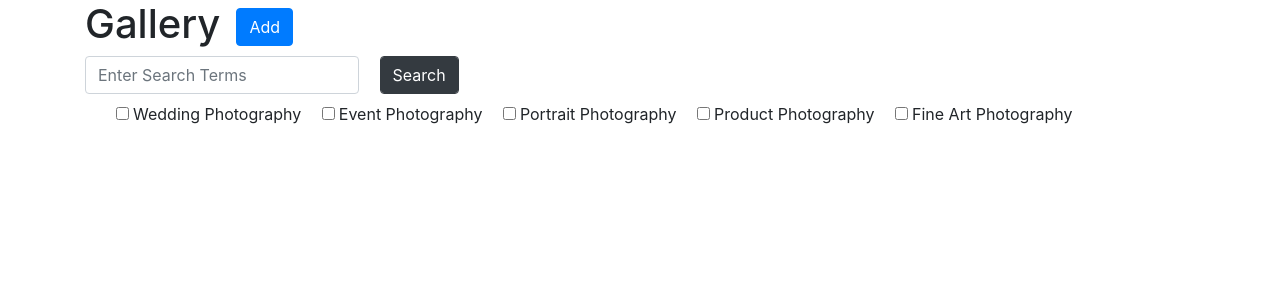
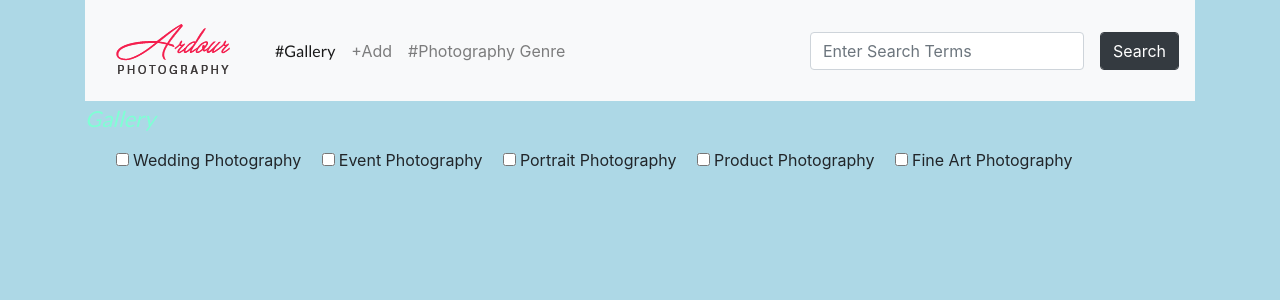
Before and after one commit to deniseleechewwoon/project-3-ardourphotographydatabase, a Flask app: page /photos in a window 1280 px wide. Shown: the top 300 px of the page. Run offline with Flask 2, Linux system fonts and the light colour scheme; data that the repository does not hold is empty; some libraries are stand-ins or nearby versions.

Commit message:
add in stying for background

```diff
--- /dev/null
+++ b/ardour_photography/static/css/style.css
@@ -0,0 +1,33 @@
+@media (min-width: 768px) and (max-width: 1200px) {
+  .collapse{
+      display: none !important;
+  }
+}
+
+body {
+  background-color: lightblue;
+}
+
+.fixed-top {
+	position:-webkit-sticky;
+	position:sticky;
+        top:0;
+        left:0;
+        right:0;
+        bottom: 0;
+}
+
+.nav-text{
+    font-family: 'Lato', sans-serif;
+    font-size: 16px;
+    font-style: normal;
+    color:rgb(222, 139, 165);
+}
+
+h1{
+    padding-top: 5px;
+    font-family: 'Lato', sans-serif;
+    font-size: 22px;
+    font-style: italic;
+    color:  aquamarine
+}
--- a/ardour_photography/templates/layout.template.html
+++ b/ardour_photography/templates/layout.template.html
@@ -7,6 +7,12 @@
 
     <!-- Bootstrap CSS -->
     <link rel="stylesheet" href="https://maxcdn.bootstrapcdn.com/bootstrap/4.0.0/css/bootstrap.min.css" integrity="sha384-Gn5384xqQ1aoWXA+058RXPxPg6fy4IWvTNh0E263XmFcJlSAwiGgFAW/dAiS6JXm" crossorigin="anonymous">
+
+    <!-- Google Fonts -->
+    <link href="https://fonts.googleapis.com/css2?family=Lato&display=swap" rel="stylesheet">
+
+    <!-- CSS Stylesheet -->
+  <link rel="stylesheet" type="text/css" href="/static/css/style.css">
 
     <title>Ardour Photography Database</title>
   </head>
--- a/ardour_photography/templates/show_photos.template.html
+++ b/ardour_photography/templates/show_photos.template.html
@@ -1,17 +1,38 @@
 {%extends 'layout.template.html' %}
+<link rel="stylesheet" type="text/css" href="/static/css/style.css">
 {%block content%}
+<nav class="navbar navbar-expand-lg navbar-light bg-light fixed-top">
+  <a class="navbar-brand" href="{{ url_for('index')}}"><img src="/static/img/nav-logo.png"></a>
+  <button class="navbar-toggler" type="button" data-toggle="collapse" data-target="#navbarSupportedContent" aria-controls="navbarSupportedContent" aria-expanded="false" aria-label="Toggle navigation">
+    <span class="navbar-toggler-icon"></span>
+  </button>
 
-<h1>Gallery<a class="btn btn-primary ml-3" href="{{ url_for('create_photo')}}" role="button">Add</a></h1>
+  <div class="collapse navbar-collapse" id="navbarSupportedContent">
+    <ul class="navbar-nav mr-auto">
+      <li class="nav-item nav-text active">
+        <a class="nav-link nav-text" href="#">#Gallery <span class="sr-only">(current)</span></a>
+      </li>
+      <li class="nav-item">
+        <a class="nav-link" href="{{ url_for('create_photo')}}">+Add</a>
+      </li>
+      <li class="nav-item">
+        <a class="nav-link" href="#">#Photography Genre</a>
+      </li>
+    </ul>
+    <form class="form-inline my-2 my-lg-0">
+      <input type="text" placeholder="Enter Search Terms" name="search-terms" class="form-control"/>
+        <input type="submit" value="Search" class="ml-3 form-control btn-dark"/>
+    </form>
+  </div>
+</nav>
+
+<h1>Gallery</h1>
 
 
 
-<form class="form-inline mb-3" method="GET">
-    <div>
-        <input type="text" placeholder="Enter Search Terms" name="search-terms" class="form-control"/>
-        <input type="submit" value="Search" class="ml-3 form-control btn-dark"/>
-    </div>
+<form class="form-inline mb-3 " method="GET">
 
-    <div class="container mt-2">
+    <div class="container animate-custom mt-2">
         <input type="checkbox" name="type_wedding" class="form-check-input ml-3"/>Wedding Photography
         <input type="checkbox" name="type_event" class="form-check-input ml-3"/>Event Photography
         <input type="checkbox" name="type_portrait" class="form-check-input ml-3"/>Portrait Photography
```
Also changed, not shown: ardour_photography/static/css/index.css (+9 -5 lines), ardour_photography/templates/index.template.html (+18 -5 lines), ardour_photography/static/img/nav-logo.png (added).
